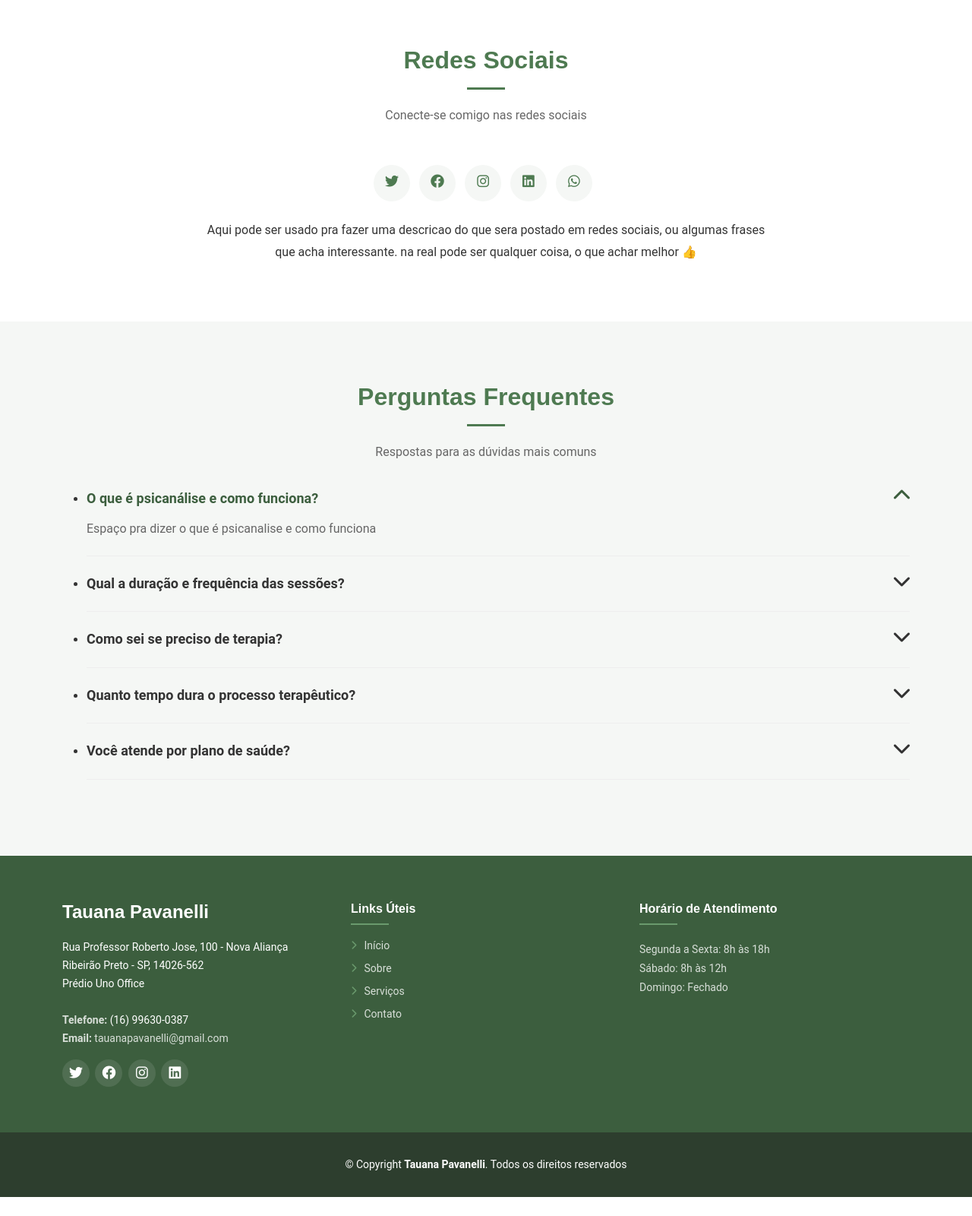
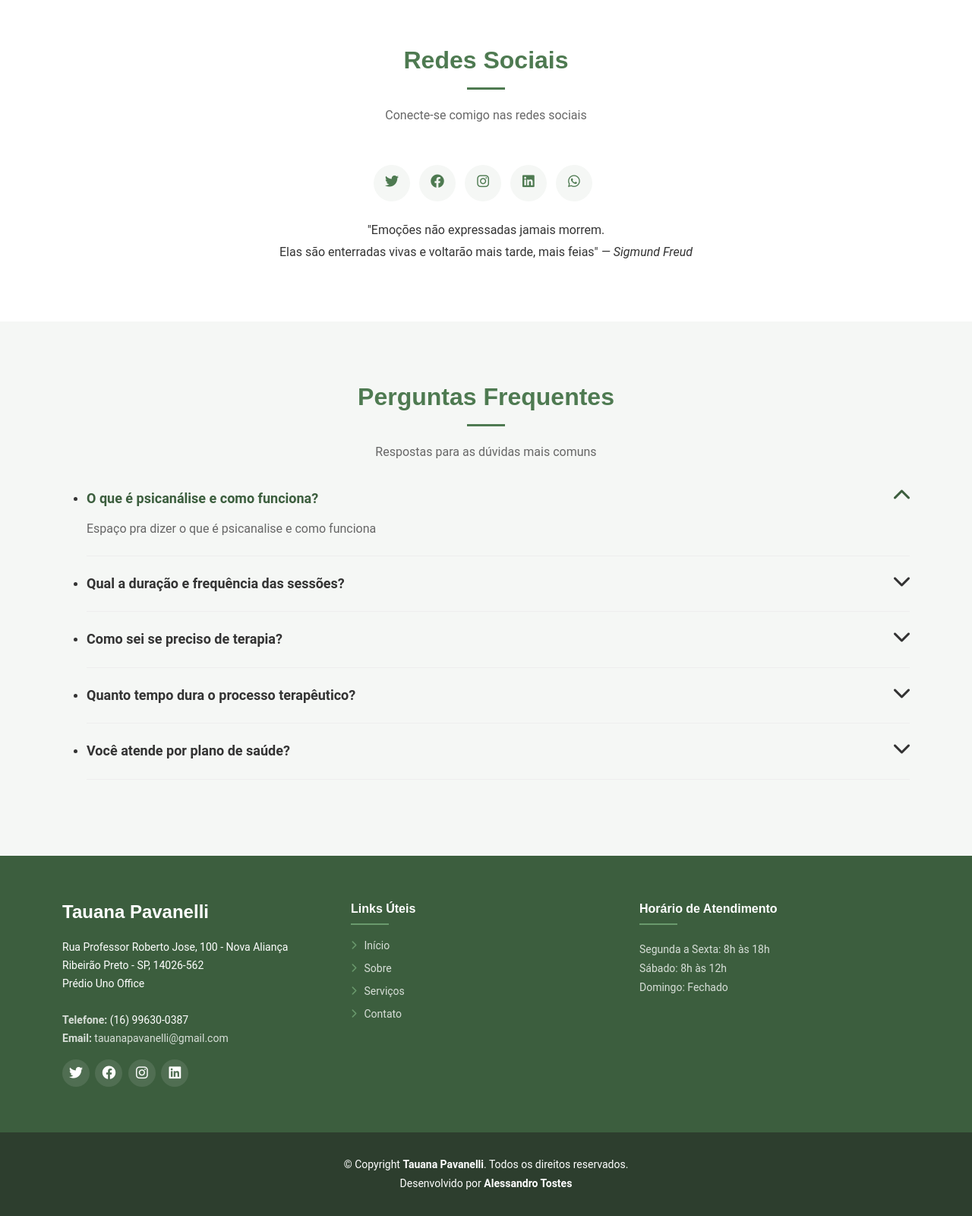
Before and after one commit to alessandrotostes/portfolio-psicanalitico, a plain HTML site: page contact.html in a window 1280 px wide. Shown: the part 1307-2907 px from the top of the page at 76% size. Before the commit the page ends 2882 px from the top, so only its background shows below. Drawn offline with nearby package versions, Linux system fonts and the light colour scheme.

Commit message:
alterações de citação

```diff
--- a/contact.html
+++ b/contact.html
@@ -200,9 +200,11 @@
             </div>
             <p class="mt-4">
               <!-- Espaço para descrição das redes sociais -->
-              Aqui pode ser usado pra fazer uma descricao do que sera postado em
-              redes sociais, ou algumas frases que acha interessante. na real
-              pode ser qualquer coisa, o que achar melhor &#x1F44D
+                <blockquote>
+                    "Emoções não expressadas jamais morrem.<br /> Elas são enterradas vivas
+                  e voltarão mais tarde, mais feias"
+                    <cite>— Sigmund Freud</cite>
+                  </blockquote>
             </p>
           </div>
         </div>
@@ -394,7 +396,8 @@
       <div class="container">
         <div class="copyright">
           &copy; Copyright <strong><span>Tauana Pavanelli</span></strong
-          >. Todos os direitos reservados
+          >. Todos os direitos reservados.<br />
+          Desenvolvido por <strong>Alessandro Tostes</strong>
         </div>
       </div>
     </footer>
```
Also changed, not shown: index.html (+2 -8 lines).
